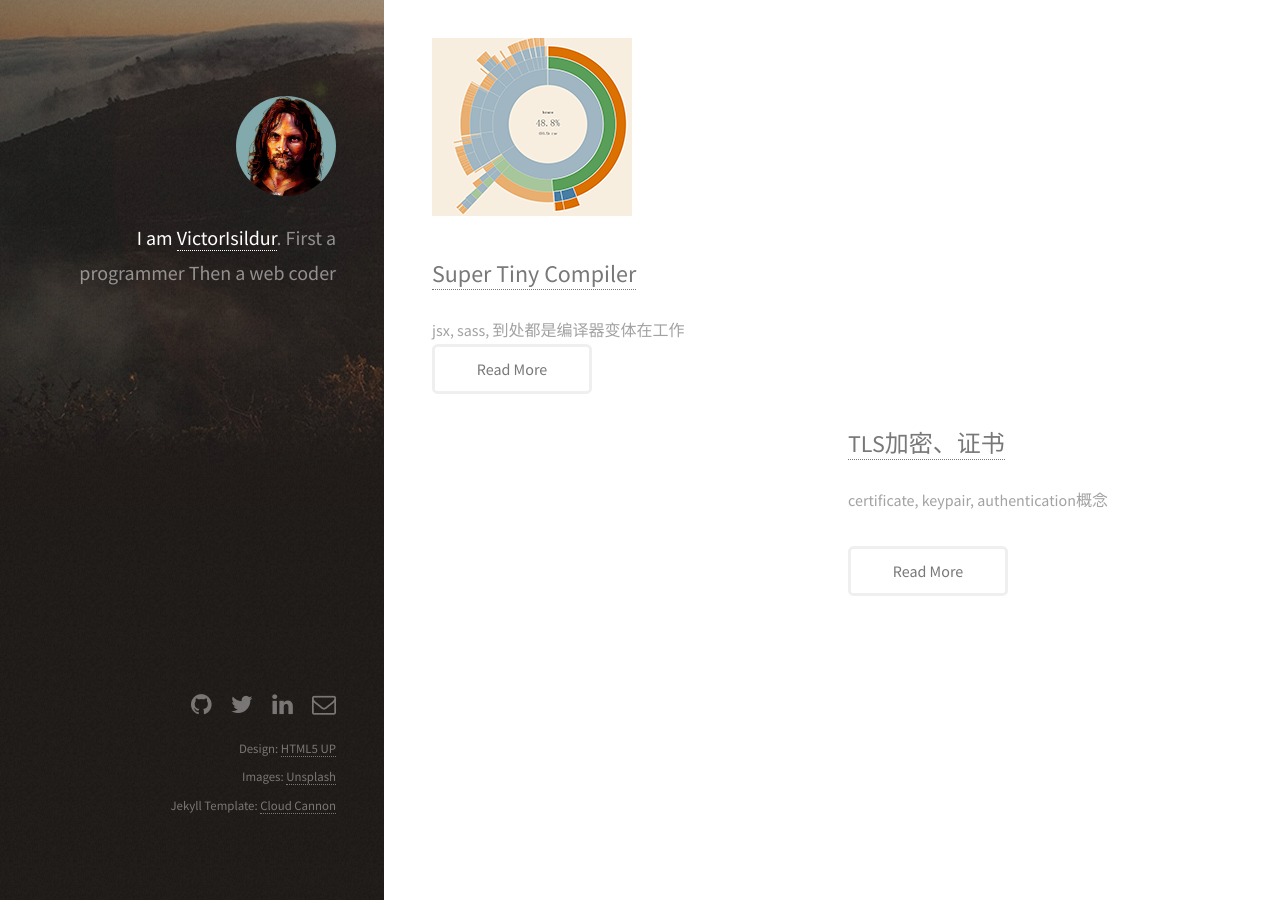
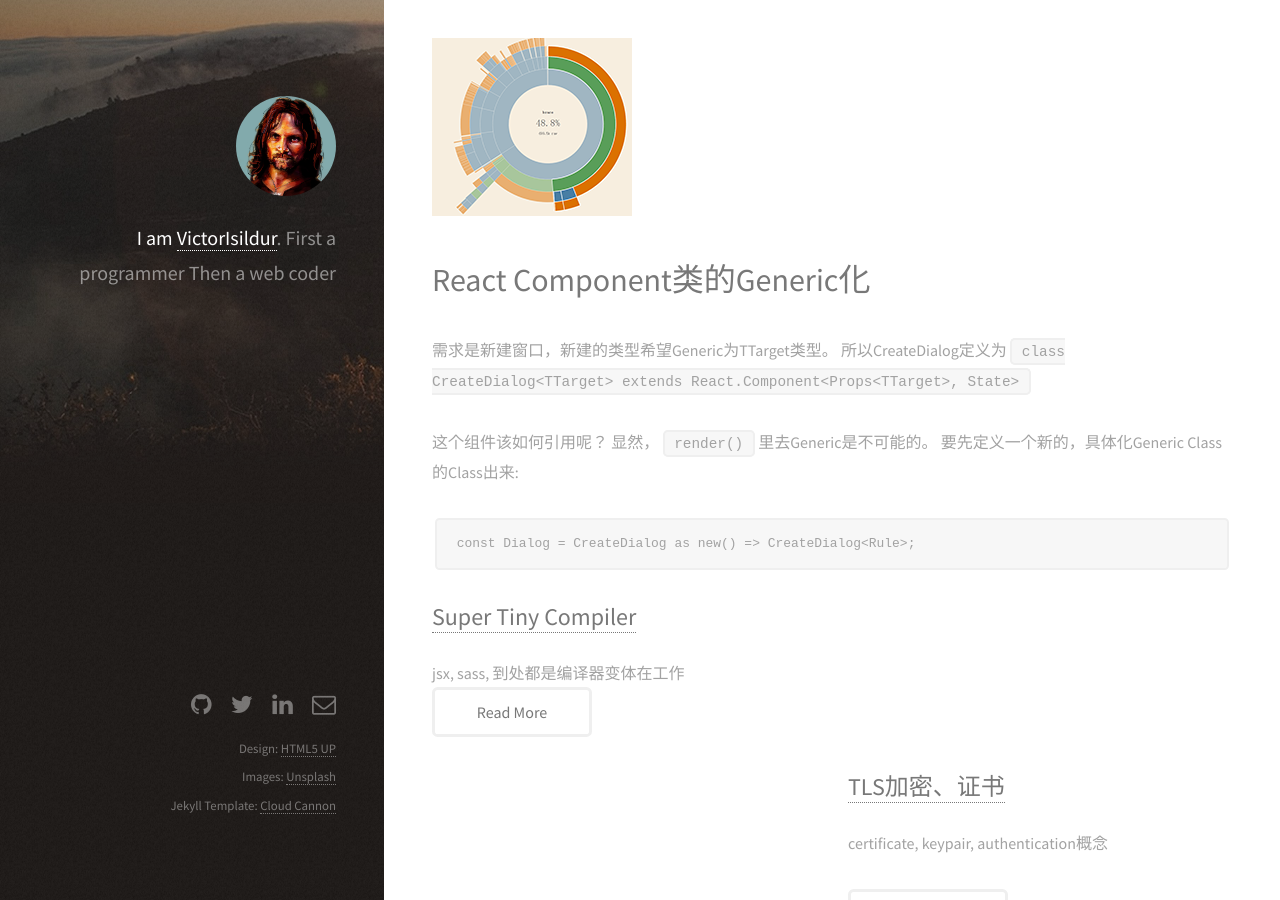
Before and after one commit to victorisildur/victorisildur.github.io, a Jekyll site: the page built from _posts/2016-09-26-typescript.markdown, in a window 1280 px wide and 900 px high, scrolled down 7946 px. Built offline with Jekyll 4.4.1, drawn with Linux system fonts in a browser that asks for light colours.

Commit message:
Generic Class

````diff
--- a/_posts/2016-09-26-typescript.markdown
+++ b/_posts/2016-09-26-typescript.markdown
@@ -270,3 +270,16 @@ export default function createStore(reducer, preloadedState, enhancer) {
 可视化做的非常棒，可以清楚看到哪个模块体积过大！
 
 ![visualizer]({{site.url}}/assets/images/visualizer.png)
+
+# React Component类的Generic化
+
+需求是新建窗口，新建的类型希望Generic为TTarget类型。
+所以CreateDialog定义为`class CreateDialog<TTarget> extends React.Component<Props<TTarget>, State>`
+
+这个组件该如何引用呢？
+显然，`render()`里去Generic是不可能的。
+要先定义一个新的，具体化Generic Class的Class出来:
+
+```javascript
+const Dialog = CreateDialog as new() => CreateDialog<Rule>;
+```
````
